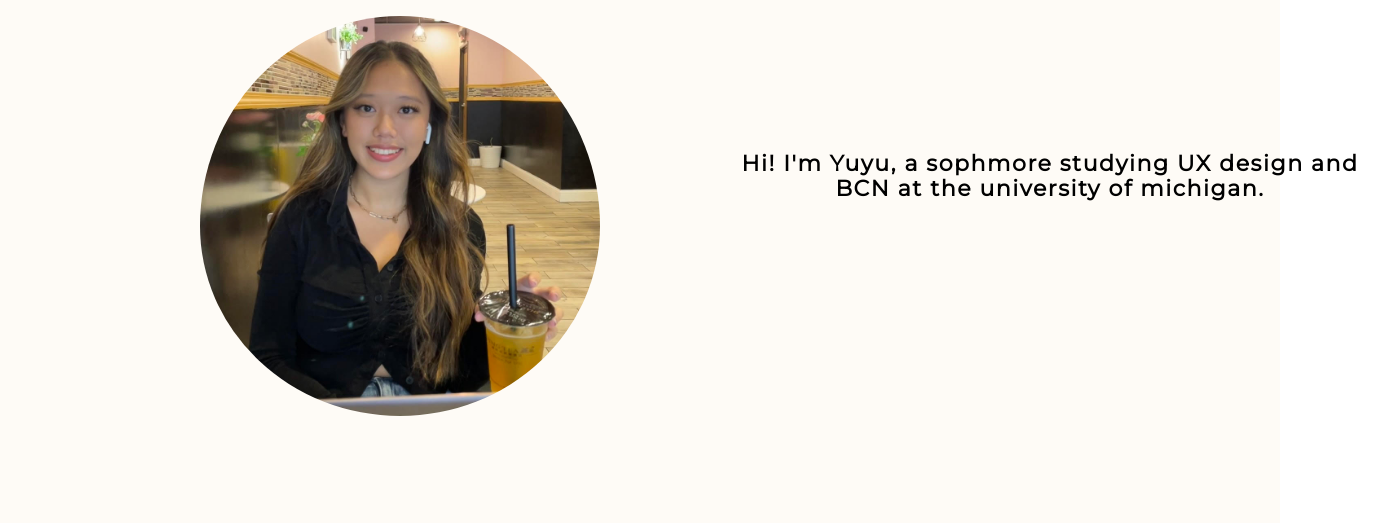
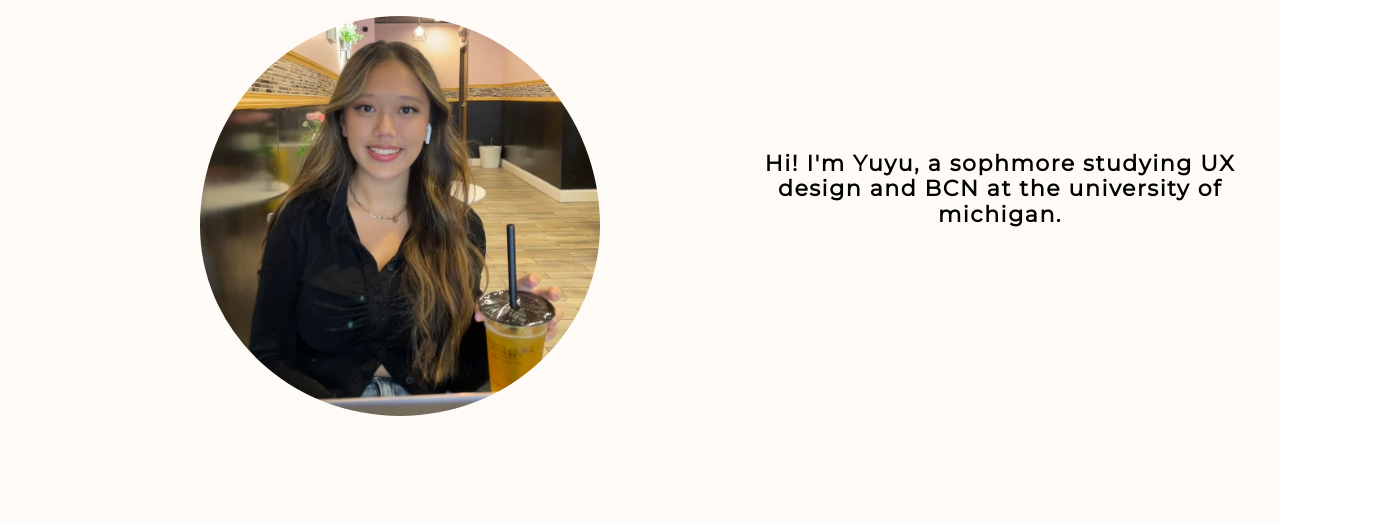
Before and after one commit to yuyuuyang/Portfolio, a plain HTML site: page about.html in a window 1280 px wide. Shown: the part 203-726 px from the top of the page, 1400 px wide, since content can reach past the window. Drawn offline with nearby package versions, Linux system fonts and the light colour scheme.

Commit message:
Add files via upload

```diff
--- a/css/about.css
+++ b/css/about.css
@@ -109,7 +109,8 @@ b{
   color: black;
   position: absolute;
   top: 330px;
-  width: 700px;
+  width: 600px;
+  overflow:hidden;
   font-family: "Montserrat";
   line-height: 115%;
 
```
